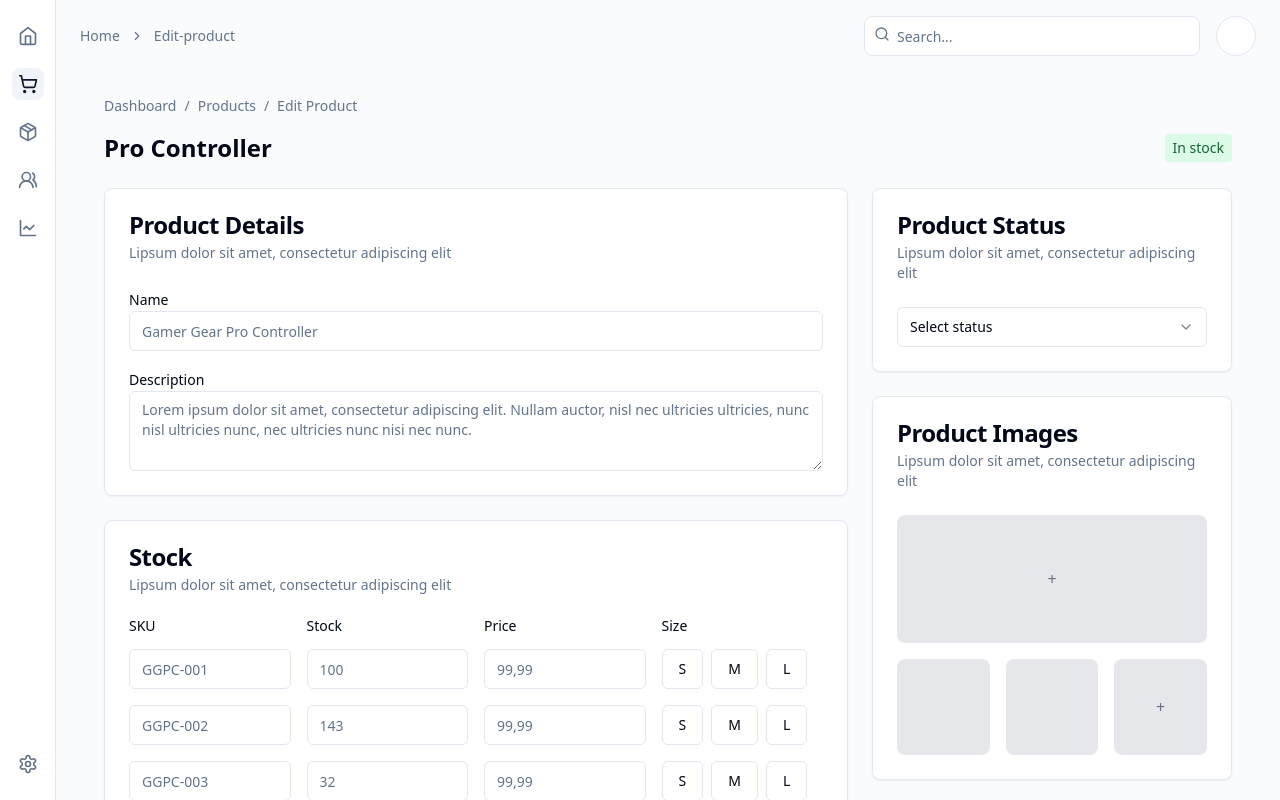
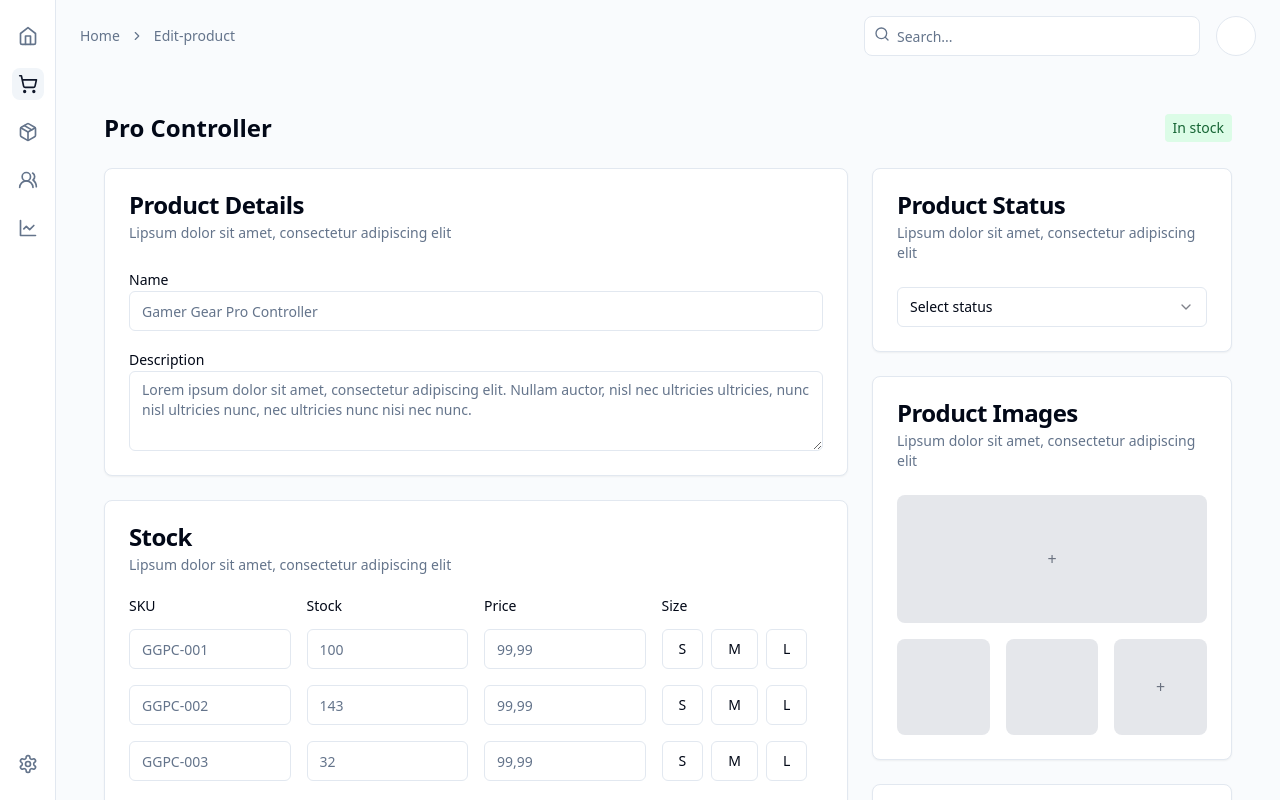
Before and after one commit to GPT-Engineer-App/chat-fcards-layout, a React (Vite) app: page /edit-product in a window 1280 px wide. Shown: the top 800 px of the page. Built offline with nearby package versions, Linux system fonts and the light colour scheme.

Commit message:
Removed duplicate breadcrumbs from the EditProduct page.

```diff
--- a/src/pages/EditProduct.jsx
+++ b/src/pages/EditProduct.jsx
@@ -16,13 +16,6 @@ import { Label } from "@/components/ui/label";
 const EditProduct = () => {
   return (
     <div className="p-6">
-      <div className="flex items-center space-x-2 text-sm text-muted-foreground">
-        <a href="#" className="hover:underline">Dashboard</a>
-        <span>/</span>
-        <a href="#" className="hover:underline">Products</a>
-        <span>/</span>
-        <span>Edit Product</span>
-      </div>
       <div className="mt-4 flex justify-between items-center">
         <h1 className="text-2xl font-bold">Pro Controller</h1>
         <span className="px-2 py-1 text-sm font-medium text-green-800 bg-green-100 rounded">In stock</span>
```
